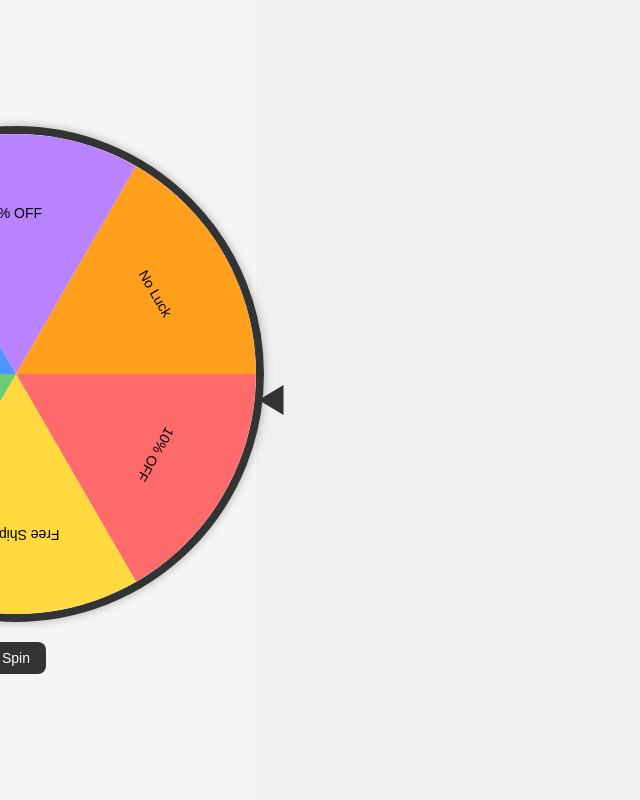
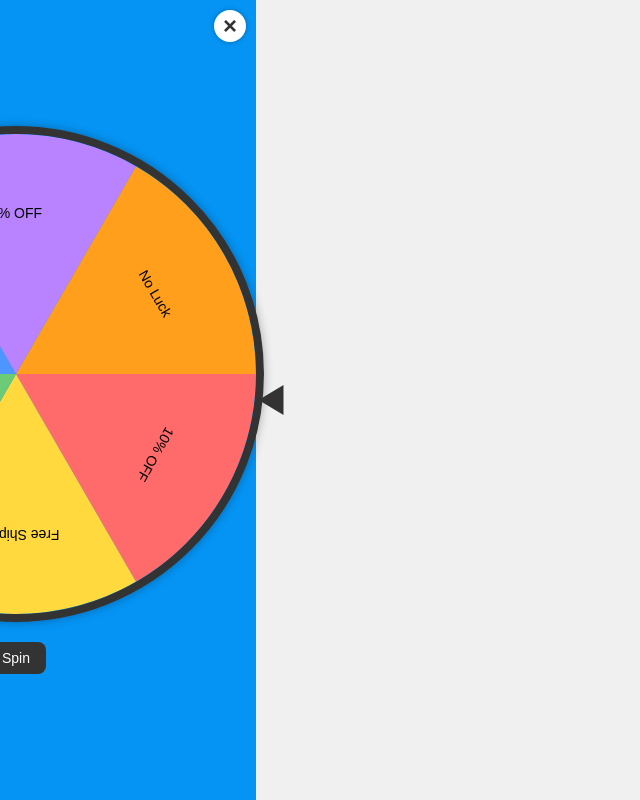
Before and after one commit to Divyam2806/SpinWheel, a plain HTML site: page index.html in a window 1280 px wide. Shown: the whole page, without its empty margins (0-640 px from the left). Drawn offline with Linux system fonts and the light colour scheme.

Commit message:
added cross button

```diff
--- a/index.html
+++ b/index.html
@@ -9,6 +9,7 @@
     <div class="wheel-wrapper">
       <div class="wheel-popup">
         <div class="pointer"></div>
+        <div class="close-btn">&times;</div> <!-- Close button -->
         <canvas id="wheel"></canvas>
         <button class="spin-btn" onclick="spin()">Spin</button>
       </div>
--- a/script.js
+++ b/script.js
@@ -91,3 +91,7 @@ window.addEventListener("load", () => {
   canvas.height = size;
   drawWheel();
 });
+
+document.querySelector(".close-btn").addEventListener("click", () => {
+  document.querySelector(".wheel-wrapper").style.display = "none";
+});
--- a/style.css
+++ b/style.css
@@ -20,7 +20,7 @@ body {
 .wheel-popup {
   width: 60vh; /* Square canvas: width == height */
   height: 100vh;
-  background: #f5f5f5;
+  background: #0594f4;
   position: relative;
   display: flex;
   flex-direction: column;
@@ -74,3 +74,27 @@ canvas {
   border-radius: 8px;
   cursor: pointer;
 }
+
+.close-btn {
+  position: absolute;
+  top: 10px;
+  right: 10px;
+  font-size: 24px;
+  font-weight: bold;
+  color: #333;
+  cursor: pointer;
+  z-index: 9999;
+  background: #fff;
+  border-radius: 50%;
+  width: 32px;
+  height: 32px;
+  display: flex;
+  align-items: center;
+  justify-content: center;
+  box-shadow: 0 0 5px rgba(0,0,0,0.3);
+  transition: background 0.2s;
+}
+
+.close-btn:hover {
+  background: #eee;
+}
```
